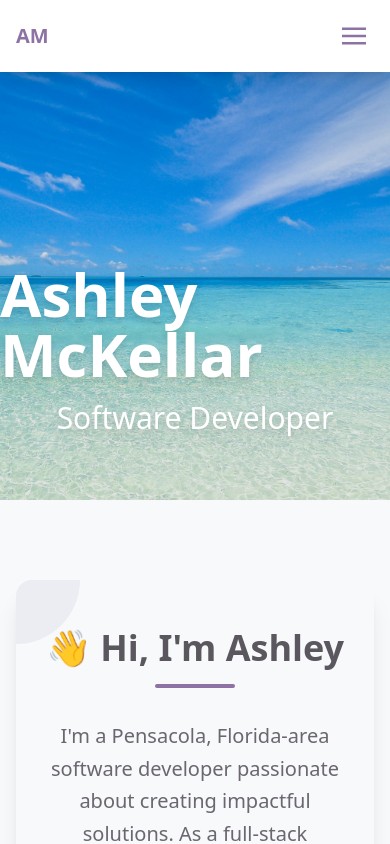
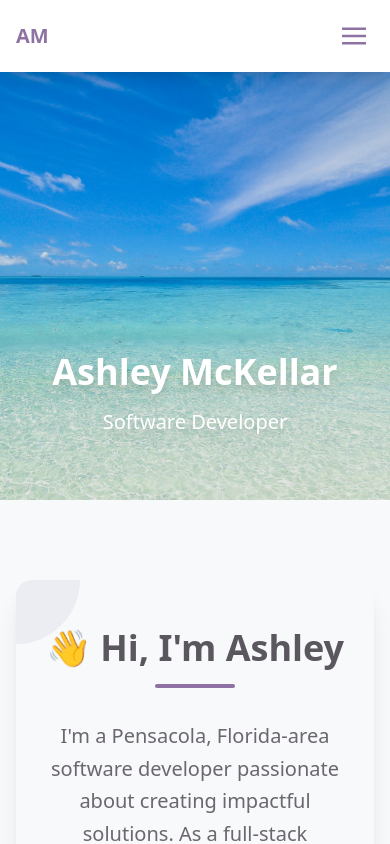
Before and after one commit to ashleymckellar/tailwind-portfolio, a React (Vite) app: page / in a window 390 px wide. Shown: the top 844 px of the page. Built offline with nearby package versions, Linux system fonts and the light colour scheme.

Commit message:
updated headline font

```diff
--- a/src/components/Navbar.jsx
+++ b/src/components/Navbar.jsx
@@ -33,8 +33,8 @@ export default function Navbar() {
                     alt="Pensacola Beach"
                 />
                 <div className="absolute inset-0 bg-gradient-to-b from-transparent to-black/50 flex flex-col items-center justify-end pb-16">
-                    <h1 className="font-sans text-6xl text-[#FFFFFF] font-bold mb-4 drop-shadow-lg">Ashley McKellar</h1>
-                    <h3 className="text-3xl text-[#FFFFFF] font-medium drop-shadow-lg">Software Developer</h3>
+                    <h1 className="font-sans text-4xl sm:text-5xl md:text-6xl text-[#FFFFFF] font-bold mb-4 drop-shadow-lg">Ashley McKellar</h1>
+                    <h3 className="text-xl sm:text-2xl md:text-3xl text-[#FFFFFF] font-medium drop-shadow-lg">Software Developer</h3>
                 </div>
             </div>
 
```
